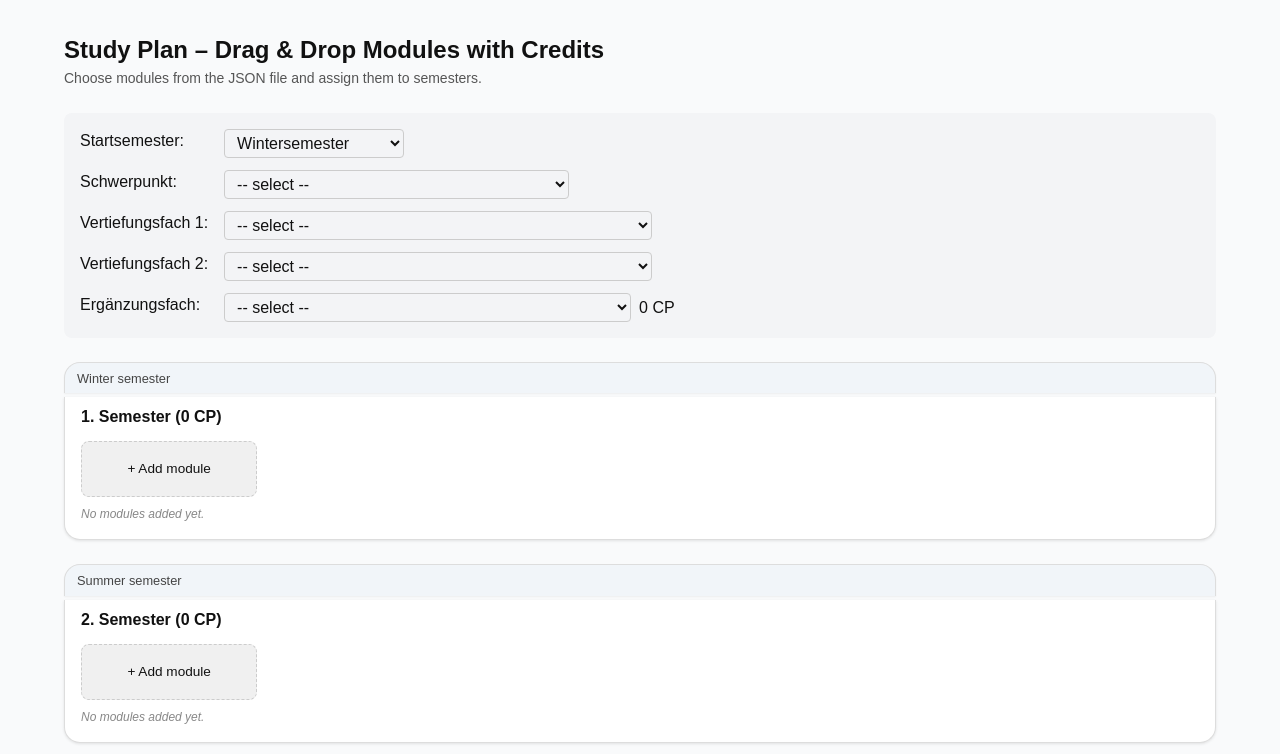
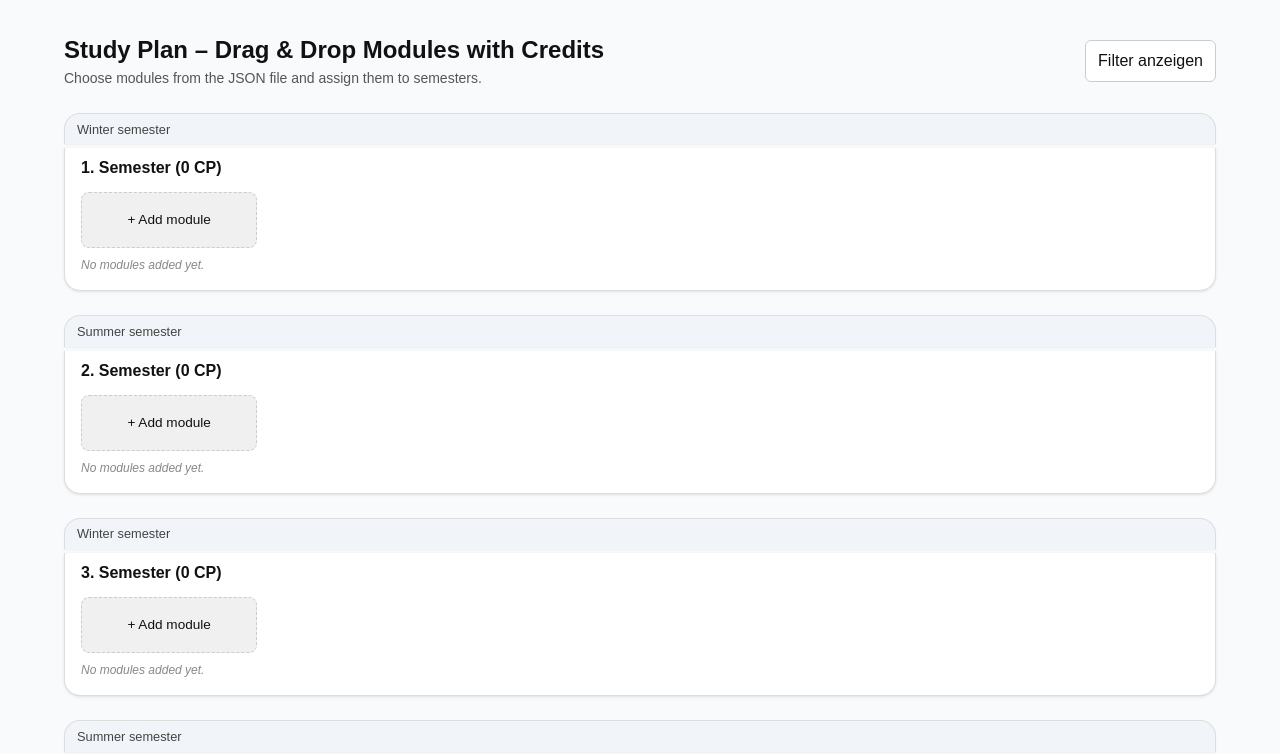
Before and after one commit to ChristianLeuschner/Studyplanner, a Next.js app: page / in a window 1280 px wide. Shown: the top 754 px of the page. Built offline with nearby package versions, Linux system fonts and the light colour scheme.

Commit message:
outsource focus and fold inputview

```diff
--- a/src/app/start/StartView.tsx
+++ b/src/app/start/StartView.tsx
@@ -1,6 +1,6 @@
 "use client";
 
-import React, { JSX, useState } from "react";
+import React, { JSX, useState, useRef, useEffect } from "react";
 import SemesterRow from "./components/SemesterRow";
 import InputView from "./components/InputView";
 import SearchModal from "./components/SearchModal";
@@ -30,7 +30,12 @@ export default function StartView(): JSX.Element {
     const [showModalSemester, setShowModalSemester] = useState<number | null>(null);
     const [detailModule, setDetailModule] = useState<Module | null>(null);
 
-    // 🔹 Hooks nutzen
+    // Toggle für InputView (auf-/zuklappen)
+    const [inputOpen, setInputOpen] = useState(false);
+    const contentRef = useRef<HTMLDivElement | null>(null);
+    const [contentHeight, setContentHeight] = useState<number>(0);
+
+    // Hooks
     const { moduleList } = useModuleList();
     const {
         semesters,
@@ -42,16 +47,71 @@ export default function StartView(): JSX.Element {
 
     const { ergaenzungsfachCredits } = useValidation(semesters, focus);
 
+    // Errechne Höhe des Inhalt-Containers für die Transition
+    useEffect(() => {
+        const el = contentRef.current;
+        if (!el) return;
+        // scrollHeight passt sich an, falls InputView-Inhalt sich ändert
+        const updateHeight = () => setContentHeight(el.scrollHeight);
+        updateHeight();
+
+        // falls InputView dynamisch Inhalte ändert, können wir ResizeObserver nutzen (falls verfügbar)
+        let ro: ResizeObserver | undefined;
+        if (typeof ResizeObserver !== "undefined") {
+            ro = new ResizeObserver(() => updateHeight());
+            ro.observe(el);
+        }
+
+        // cleanup
+        return () => {
+            if (ro && el) ro.unobserve(el);
+        };
+    }, [startSemester, focus, ergaenzungsfachCredits, moduleList]); // Abhängigkeiten, die den Inhalt verändern können
+
     return (
         <main className={styles.main}>
             <div className={styles.container}>
                 <header className={styles.header}>
+                    <div style={{ display: "flex", alignItems: "center", gap: "1rem", width: "100%" }}>
+                        <div style={{ flex: 1 }}>
                             <h1 className={styles.title}>Study Plan – Drag & Drop Modules with Credits</h1>
                             <p className={styles.subtitle}>
                                 Choose modules from the JSON file and assign them to semesters.
                             </p>
+                        </div>
+
+                        {/* Toggle-Button für InputView */}
+                        <button
+                            type="button"
+                            onClick={() => setInputOpen((s) => !s)}
+                            aria-expanded={inputOpen}
+                            aria-controls="input-view-panel"
+                            style={{
+                                padding: "0.5rem 0.75rem",
+                                borderRadius: 6,
+                                border: "1px solid #ccc",
+                                background: inputOpen ? "#f3f4f6" : "#fff",
+                                cursor: "pointer",
+                            }}
+                        >
+                            {inputOpen ? "Filter verbergen" : "Filter anzeigen"}
+                        </button>
+                    </div>
                 </header>
 
+                {/* Aufklappbarer Bereich: wir animieren maxHeight */}
+                <div
+                    id="input-view-panel"
+                    ref={contentRef}
+                    style={{
+                        overflow: "hidden",
+                        maxHeight: inputOpen ? `${contentHeight}px` : "0px",
+                        transition: "max-height 280ms ease",
+                    }}
+                    aria-hidden={!inputOpen}
+                >
+                    {/* InputView bleibt gemounted, damit interner State erhalten bleibt */}
+                    <div style={{ paddingTop: inputOpen ? "1rem" : 0 }}>
                         <InputView
                             startSemester={startSemester}
                             setStartSemester={setStartSemester}
@@ -59,6 +119,8 @@ export default function StartView(): JSX.Element {
                             setFocus={setFocus}
                             ergaenzungsfachCredits={ergaenzungsfachCredits}
                         />
+                    </div>
+                </div>
 
                 <section className={styles.section}>
                     {semesters.map((sem) => (
```
Also changed, not shown: src/app/start/hooks/useValidation.ts (+1 -7 lines), src/types/focus.ts (added, +7 -0 lines). Lines whose indentation alone changed are shown as unchanged.
